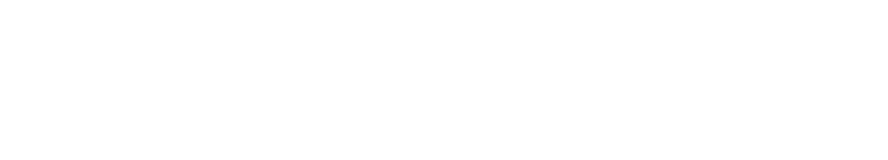
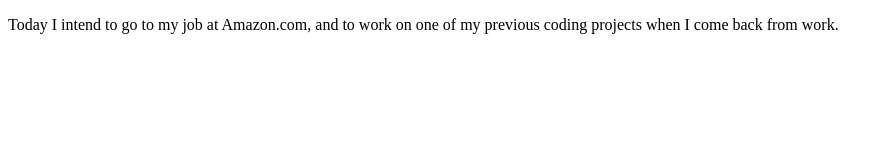
Before and after one commit to jtabb1/2021-07-22-Daily-Coding-Journal, a plain HTML site: page index.html in a window 1280 px wide. Shown: the whole page, without its empty margins (0-888 px from the left). Drawn offline with Linux system fonts and the light colour scheme.

Commit message:
Relay my plans for today.

```diff
--- a/index.html
+++ b/index.html
@@ -7,6 +7,12 @@
     <link href="style.css" rel="stylesheet" type="text/css" />
   </head>
   <body>
+
+    <p>Today I intend to go to my job at Amazon.com,
+      and to work on one of my previous coding projects
+      when I come back from work.
+    </p>
+
     <script src="script.js"></script>
   </body>
 </html>
```
